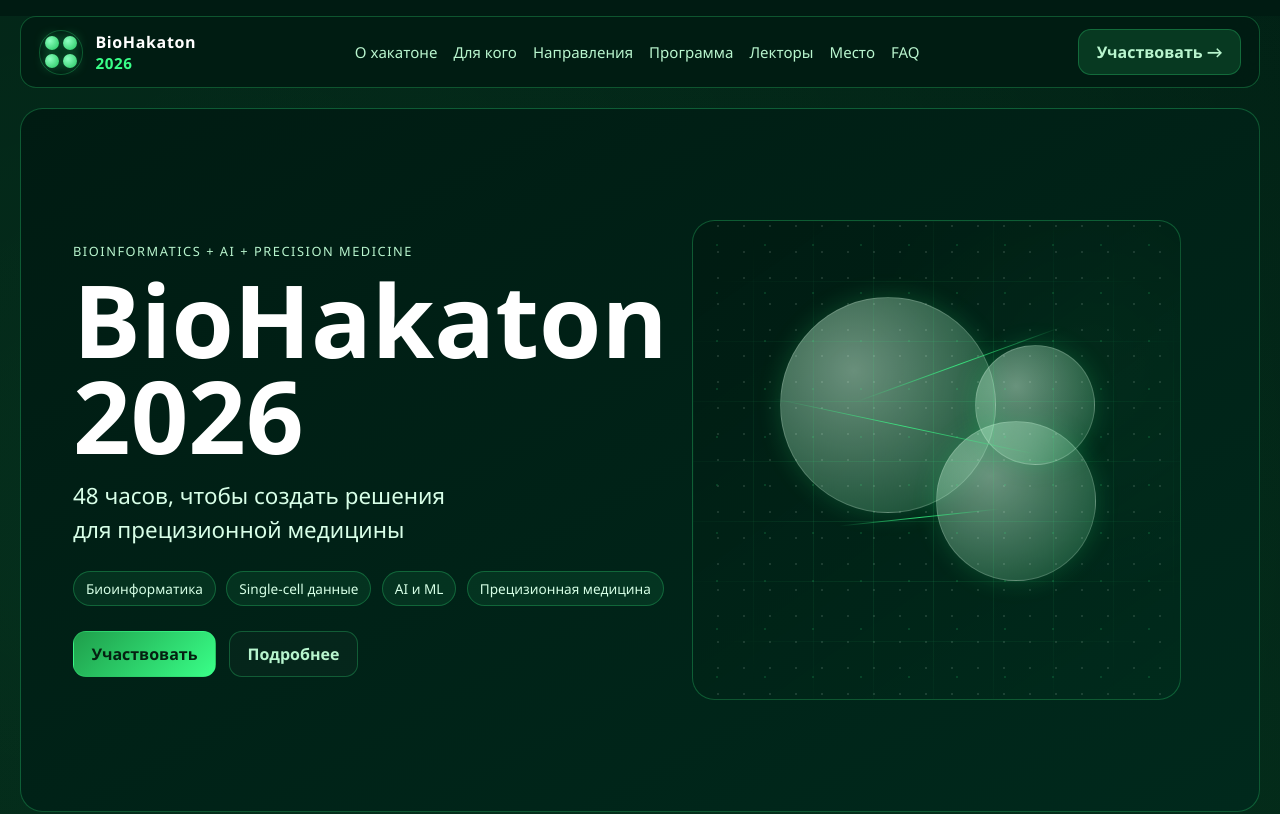
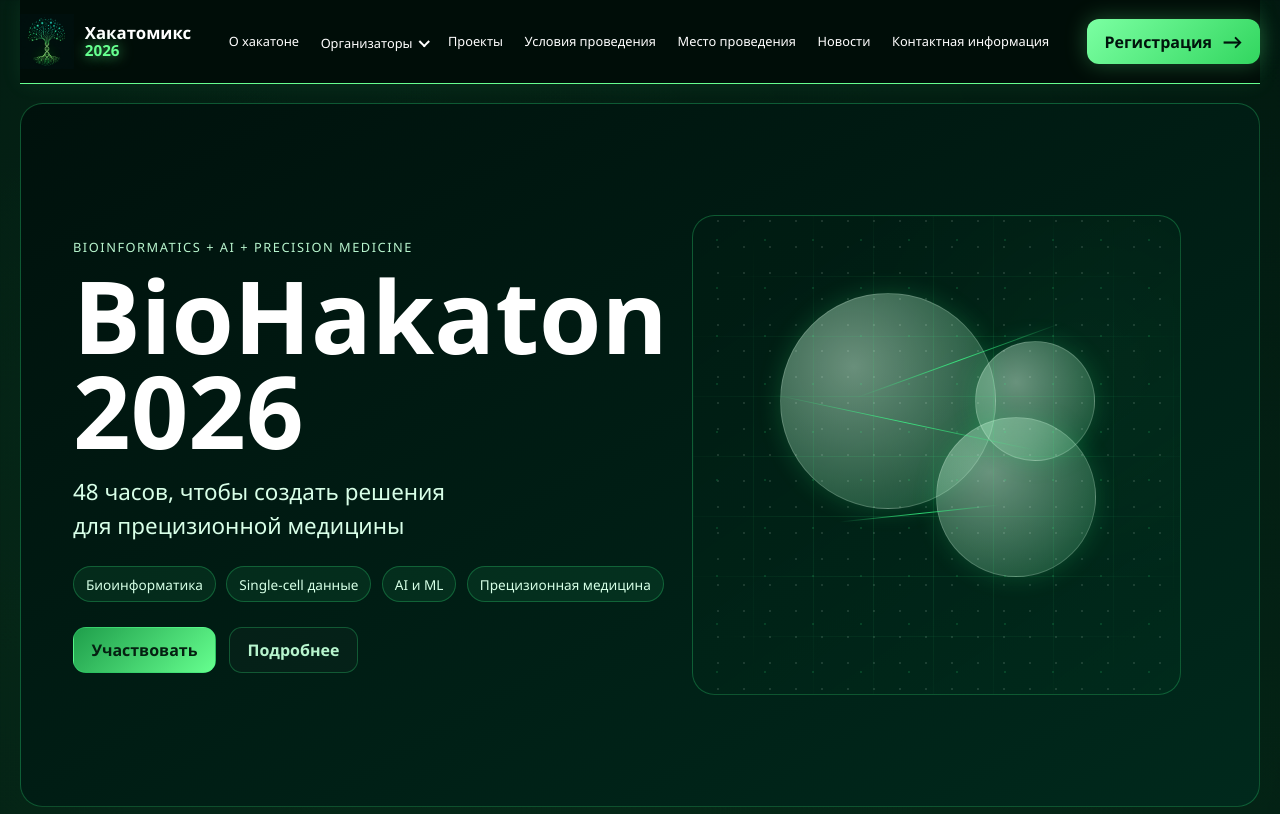
Before and after one commit to saitnado/my-site, a React (Vite) app: page / in a window 1280 px wide. Shown: the top 814 px of the page. Built offline with nearby package versions, Linux system fonts and the light colour scheme.

Commit message:
update main page

```diff
--- a/src/App.css
+++ b/src/App.css
@@ -3,10 +3,10 @@
 }
 
 :root {
-  --bg-dark: #001b12;
+  --bg-dark: #00110c;
   --bg-dark-2: #00291c;
   --green-main: #22c55e;
-  --green-bright: #39ff88;
+  --green-bright: #66ff8f;
   --green-soft: #b8f5ce;
   --mint: #e8fff0;
   --cream: #f6f8ef;
@@ -54,66 +54,191 @@ a {
   position: sticky;
   top: 0;
   z-index: 40;
-  margin-top: 1rem;
-  padding: 0.75rem 1.1rem;
-  border: 1px solid var(--border-green);
-  border-radius: 1rem;
+  margin-top: 0;
+  padding: 0.9rem 0;
+  border-bottom: 1px solid var(--green-bright);
   display: grid;
   grid-template-columns: auto 1fr auto;
   align-items: center;
-  gap: 1rem;
-  background: rgba(0, 27, 18, 0.86);
-  backdrop-filter: blur(12px);
+  gap: clamp(0.7rem, 2vw, 1.25rem);
+  background: rgba(0, 13, 9, 0.96);
+  box-shadow: 0 0 20px rgba(102, 255, 143, 0.08);
+  backdrop-filter: blur(14px);
 }
 
 .brand {
   display: inline-flex;
   align-items: center;
-  gap: 0.75rem;
+  gap: 0.65rem;
   font-weight: 700;
-  letter-spacing: 0.04em;
+  letter-spacing: 0;
+  color: var(--white);
+}
+
+.brand-logo {
+  width: 3.4rem;
+  height: 3.4rem;
+  object-fit: contain;
+}
+
+.brand-copy {
+  display: grid;
+  gap: 0.05rem;
+  line-height: 1.05;
+  font-size: 1.05rem;
 }
 
 .brand b {
   display: block;
   color: var(--green-bright);
   font-size: 0.95rem;
-}
-
-.brand-mark {
-  width: 2.8rem;
-  height: 2.8rem;
-  border-radius: 50%;
-  border: 1px solid var(--border-green);
-  display: grid;
-  grid-template-columns: repeat(2, 1fr);
-  gap: 0.25rem;
-  padding: 0.35rem;
-}
-
-.brand-mark span {
-  border-radius: 999px;
-  background: radial-gradient(circle at 35% 35%, #8dffc0, #22c55e);
-  box-shadow: 0 0 12px rgba(57, 255, 136, 0.35);
+  text-shadow: 0 0 14px rgba(102, 255, 143, 0.75);
 }
 
 .menu {
   justify-self: center;
   display: flex;
   align-items: center;
-  flex-wrap: wrap;
-  gap: 1rem;
+  flex-wrap: nowrap;
+  gap: clamp(0.65rem, 1.7vw, 1.35rem);
 }
 
-.menu a {
-  color: var(--green-soft);
-  font-size: 0.94rem;
+.menu a,
+.menu-link {
+  color: var(--white);
+  font-size: clamp(0.78rem, 1vw, 0.96rem);
+  line-height: 1.2;
   transition: color 0.2s ease;
 }
 
 .menu a:hover,
-.menu a:focus-visible {
+.menu a:focus-visible,
+.menu-link:hover,
+.menu-link:focus-visible {
+  color: var(--green-bright);
+}
+
+.menu-item {
+  position: relative;
+}
+
+.menu-link {
+  display: inline-flex;
+  align-items: center;
+  gap: 0.38rem;
+}
+
+.dropdown-caret {
+  width: 0.48rem;
+  height: 0.48rem;
+  border-right: 2px solid currentColor;
+  border-bottom: 2px solid currentColor;
+  transform: rotate(45deg) translateY(-2px);
+}
+
+.organizers-dropdown {
+  position: absolute;
+  top: calc(100% + 1.15rem);
+  left: 50%;
+  width: min(61rem, calc(100vw - 2rem));
+  padding: 1.45rem;
+  display: grid;
+  grid-template-columns: minmax(14rem, 0.85fr) minmax(25rem, 1.75fr);
+  gap: 1.45rem;
   color: var(--white);
+  background:
+    radial-gradient(circle at 20% 0%, rgba(102, 255, 143, 0.12), transparent 34%),
+    linear-gradient(145deg, rgba(0, 22, 15, 0.98), rgba(0, 45, 31, 0.94));
+  border: 1px solid rgba(102, 255, 143, 0.24);
+  border-radius: 0.9rem;
+  box-shadow: 0 26px 60px rgba(0, 0, 0, 0.55), 0 0 30px rgba(102, 255, 143, 0.12);
+  opacity: 0;
+  pointer-events: none;
+  transform: translate(-28%, 0.65rem);
+  transition: opacity 0.2s ease, transform 0.2s ease;
+}
+
+.has-dropdown:hover .organizers-dropdown,
+.has-dropdown:focus-within .organizers-dropdown {
+  opacity: 1;
+  pointer-events: auto;
+  transform: translate(-28%, 0);
+}
+
+.dropdown-roles {
+  display: grid;
+  gap: 0.9rem;
+  padding-right: 1.1rem;
+  border-right: 1px solid rgba(102, 255, 143, 0.16);
+}
+
+.dropdown-roles a {
+  display: grid;
+  grid-template-columns: 2.4rem 1fr;
+  gap: 0.85rem;
+  align-items: center;
+  padding: 0.9rem 0;
+  color: var(--white);
+}
+
+.role-icon {
+  width: 2.3rem;
+  height: 2.3rem;
+  display: grid;
+  place-items: center;
+  color: var(--green-bright);
+  border: 1px solid rgba(102, 255, 143, 0.45);
+  border-radius: 0.65rem;
+  font-size: 0.9rem;
+  font-weight: 800;
+}
+
+.dropdown-roles strong,
+.partner-menu-card strong {
+  display: block;
+  font-size: 1rem;
+}
+
+.dropdown-roles small,
+.partner-menu-card small {
+  display: block;
+  margin-top: 0.3rem;
+  color: rgba(255, 255, 255, 0.72);
+  font-size: 0.78rem;
+  line-height: 1.35;
+}
+
+.dropdown-partners p {
+  margin: 0 0 0.8rem;
+  color: rgba(255, 255, 255, 0.68);
+  font-size: 0.84rem;
+}
+
+.partner-menu-grid {
+  display: grid;
+  grid-template-columns: repeat(3, minmax(0, 1fr));
+  gap: 0.75rem;
+}
+
+.partner-menu-card {
+  min-height: 12rem;
+  padding: 1rem;
+  display: flex;
+  flex-direction: column;
+  justify-content: flex-end;
+  color: var(--white);
+  border: 1px solid rgba(102, 255, 143, 0.35);
+  border-radius: 0.7rem;
+  background: rgba(5, 49, 33, 0.7);
+  box-shadow: inset 0 0 22px rgba(102, 255, 143, 0.08);
+}
+
+.partner-menu-card img {
+  width: 100%;
+  height: 5.3rem;
+  margin-bottom: 0.9rem;
+  object-fit: contain;
+  filter: drop-shadow(0 0 12px rgba(102, 255, 143, 0.35));
 }
 
 .menu-toggle {
@@ -162,8 +287,17 @@ a {
 
 .btn-header {
   white-space: nowrap;
-  background: rgba(57, 255, 136, 0.13);
-  color: var(--green-soft);
+  gap: 0.65rem;
+  border: 0;
+  border-radius: 0.75rem;
+  background: linear-gradient(135deg, #7bffa2, #32d65f);
+  color: #00140c;
+  box-shadow: 0 0 22px rgba(102, 255, 143, 0.28);
+}
+
+.btn-header span {
+  font-size: 1.25rem;
+  line-height: 1;
 }
 
 .hero {
@@ -720,7 +854,7 @@ a {
   color: #bcefd0;
 }
 
-@media (max-width: 1024px) {
+@media (max-width: 1180px) {
   .site-header {
     grid-template-columns: auto auto 1fr auto;
   }
@@ -735,13 +869,40 @@ a {
     width: 100%;
     display: none;
     margin-top: 0.45rem;
+    flex-direction: column;
+    align-items: stretch;
     justify-content: flex-start;
     padding-top: 0.65rem;
-    border-top: 1px solid rgba(184, 245, 206, 0.2);
+    border-top: 1px solid rgba(102, 255, 143, 0.28);
   }
 
   .menu.is-open {
     display: flex;
+  }
+
+  .menu-item {
+    width: 100%;
+  }
+
+  .organizers-dropdown {
+    position: static;
+    width: 100%;
+    margin-top: 0.8rem;
+    grid-template-columns: 1fr;
+    opacity: 1;
+    pointer-events: auto;
+    transform: none;
+  }
+
+  .dropdown-roles {
+    padding-right: 0;
+    padding-bottom: 0.85rem;
+    border-right: 0;
+    border-bottom: 1px solid rgba(102, 255, 143, 0.16);
+  }
+
+  .partner-menu-grid {
+    grid-template-columns: repeat(3, minmax(0, 1fr));
   }
 
   .hero,
@@ -793,8 +954,25 @@ a {
     gap: 0.6rem;
   }
 
+  .brand-logo {
+    width: 2.8rem;
+    height: 2.8rem;
+  }
+
+  .brand-copy {
+    font-size: 0.95rem;
+  }
+
   .btn-header {
     display: none;
+  }
+
+  .partner-menu-grid {
+    grid-template-columns: 1fr;
+  }
+
+  .partner-menu-card {
+    min-height: 9.5rem;
   }
 
   .section-dark,
--- a/src/App.jsx
+++ b/src/App.jsx
@@ -1,14 +1,32 @@
 import { useState } from "react";
+import logo from "./assets/logo.png";
 import "./App.css";
 
 const navItems = [
   { id: "about", label: "О хакатоне" },
-  { id: "audience", label: "Для кого" },
-  { id: "tracks", label: "Направления" },
-  { id: "program", label: "Программа" },
-  { id: "lecturers", label: "Лекторы" },
-  { id: "venue", label: "Место" },
-  { id: "faq", label: "FAQ" },
+  { id: "projects", label: "Проекты" },
+  { id: "terms", label: "Условия проведения" },
+  { id: "venue", label: "Место проведения" },
+  { id: "news", label: "Новости" },
+  { id: "contacts", label: "Контактная информация" },
+];
+
+const organizerPartners = [
+  {
+    name: "АСКА",
+    text: "Ассоциация специалистов по вычислительной биологии",
+    image: "/partners/asca.png",
+  },
+  {
+    name: "РУДН",
+    text: "Российский университет дружбы народов",
+    image: "/partners/biomedhub-rudn.png",
+  },
+  {
+    name: "Партнер",
+    text: "Научные технологии во благо будущего",
+    image: logo,
+  },
 ];
 
 const chips = ["Биоинформатика", "Single-cell данные", "AI и ML", "Прецизионная медицина"];
@@ -127,15 +145,10 @@ function App() {
   return (
     <div className="landing">
       <header className="site-header">
-        <a className="brand" href="#top" aria-label="BioHakaton 2026">
-          <span className="brand-mark" aria-hidden="true">
-            <span />
-            <span />
-            <span />
-            <span />
-          </span>
-          <span>
-            BioHakaton
+        <a className="brand" href="#top" aria-label="Хакатомикс 2026">
+          <img className="brand-logo" src={logo} alt="" />
+          <span className="brand-copy">
+            Хакатомикс
             <b>2026</b>
           </span>
         </a>
@@ -153,7 +166,58 @@ function App() {
         </button>
 
         <nav className={`menu ${menuOpen ? "is-open" : ""}`}>
-          {navItems.map((item) => (
+          <a href="#about" onClick={() => setMenuOpen(false)}>
+            О хакатоне
+          </a>
+
+          <div className="menu-item has-dropdown">
+            <a className="menu-link" href="#organizers" onClick={() => setMenuOpen(false)}>
+              Организаторы
+              <span className="dropdown-caret" aria-hidden="true" />
+            </a>
+            <div className="organizers-dropdown" aria-label="Организаторы и партнеры">
+              <div className="dropdown-roles">
+                <a href="#organizers" onClick={() => setMenuOpen(false)}>
+                  <span className="role-icon" aria-hidden="true">
+                    Л
+                  </span>
+                  <span>
+                    <strong>Лекторы</strong>
+                    <small>Ведущие эксперты в области биоинформатики и ИИ</small>
+                  </span>
+                </a>
+                <a href="#organizers" onClick={() => setMenuOpen(false)}>
+                  <span className="role-icon" aria-hidden="true">
+                    М
+                  </span>
+                  <span>
+                    <strong>Менторы</strong>
+                    <small>Практики и исследователи, готовые помочь командам</small>
+                  </span>
+                </a>
+              </div>
+
+              <div className="dropdown-partners">
+                <p>Организаторы и партнеры</p>
+                <div className="partner-menu-grid">
+                  {organizerPartners.map((partner) => (
+                    <a
+                      className="partner-menu-card"
+                      href="#organizers"
+                      key={partner.name}
+                      onClick={() => setMenuOpen(false)}
+                    >
+                      <img src={partner.image} alt="" />
+                      <strong>{partner.name}</strong>
+                      <small>{partner.text}</small>
+                    </a>
+                  ))}
+                </div>
+              </div>
+            </div>
+          </div>
+
+          {navItems.slice(1).map((item) => (
             <a key={item.id} href={`#${item.id}`} onClick={() => setMenuOpen(false)}>
               {item.label}
             </a>
@@ -161,7 +225,8 @@ function App() {
         </nav>
 
         <a className="btn btn-header" href="#registration">
-          Участвовать →
+          Регистрация
+          <span aria-hidden="true">→</span>
         </a>
       </header>
 
@@ -240,7 +305,7 @@ function App() {
           </div>
         </section>
 
-        <section id="tracks" className="section-dark">
+        <section id="projects" className="section-dark">
           <div className="section-head compact on-dark">
             <h2>Направления проектов</h2>
           </div>
@@ -270,9 +335,9 @@ function App() {
           </div>
         </section>
 
-        <section id="lecturers" className="section-dark">
+        <section id="organizers" className="section-dark">
           <div className="section-head compact on-dark">
-            <h2>Приглашенные лекторы</h2>
+            <h2>Организаторы</h2>
           </div>
           <div className="lecturers-grid">
             {lecturers.map((person, index) => (
@@ -290,7 +355,7 @@ function App() {
 
         <section className="section-light">
           <div className="section-head compact">
-            <h2>Модераторы</h2>
+            <h2>Менторы</h2>
           </div>
           <div className="moderators-grid">
             {moderators.map((moderator) => (
@@ -301,9 +366,9 @@ function App() {
           </div>
         </section>
 
-        <section id="faq" className="section-light terms-section">
+        <section id="terms" className="section-light terms-section">
           <div className="section-head compact">
-            <h2>Условия участия</h2>
+            <h2>Условия проведения</h2>
           </div>
           <div className="terms-grid">
             <article className="terms-card">
@@ -354,6 +419,12 @@ function App() {
           </div>
         </section>
 
+        <section id="news" className="section-light news-section">
+          <div className="section-head compact">
+            <h2>Новости</h2>
+          </div>
+        </section>
+
         <section id="registration" className="section-dark cta">
           <div>
             <h2>Хотите участвовать?</h2>
@@ -368,7 +439,7 @@ function App() {
         </section>
       </main>
 
-      <footer className="site-footer section-dark">
+      <footer id="contacts" className="site-footer section-dark">
         <div className="footer-top">
           <p className="footer-brand">BioHakaton 2026</p>
           <p>48 часов для идей, которые меняют медицину.</p>
```
Also changed, not shown: src/assets/logo.png (added).
